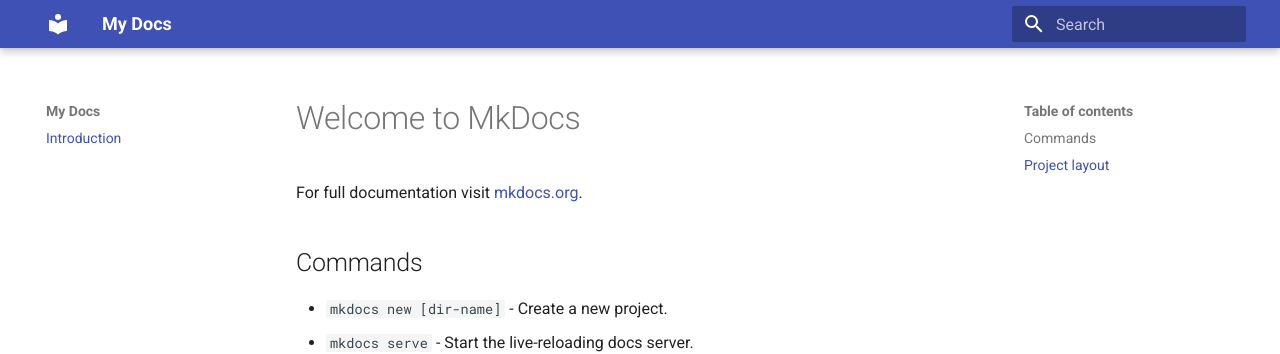
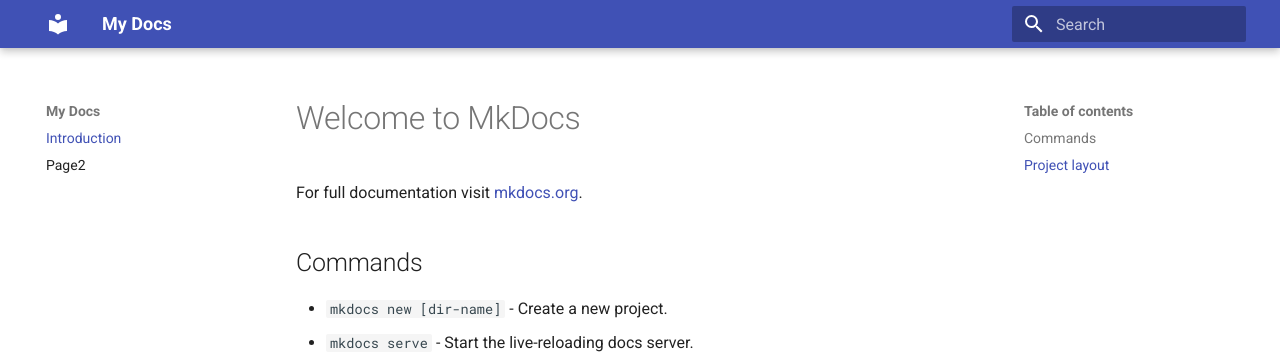
Before and after one commit to vpekane7/mk-docs-tutorial, an MkDocs documentation site: the page built from docs/index.md, in a window 1280 px wide. Shown: the top 354 px of the page. Built offline with MkDocs 1.6.1 and Material for MkDocs 9.7.7, drawn with Linux system fonts in a browser that asks for light colours.

Commit message:
added second page to docs

```diff
--- a/mkdocs.yml
+++ b/mkdocs.yml
@@ -5,3 +5,4 @@
 
 nav:
   - Introduction: index.md
+  - Page2: page2.md
```
